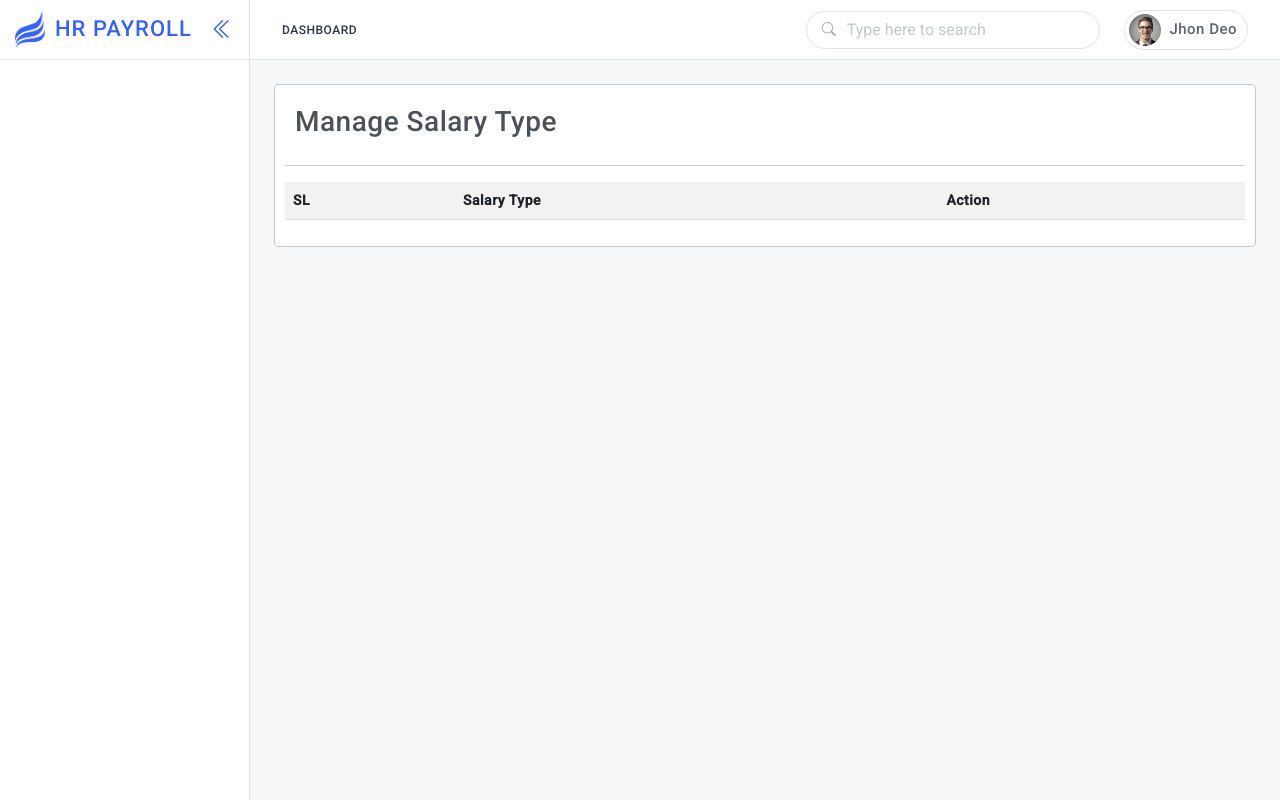
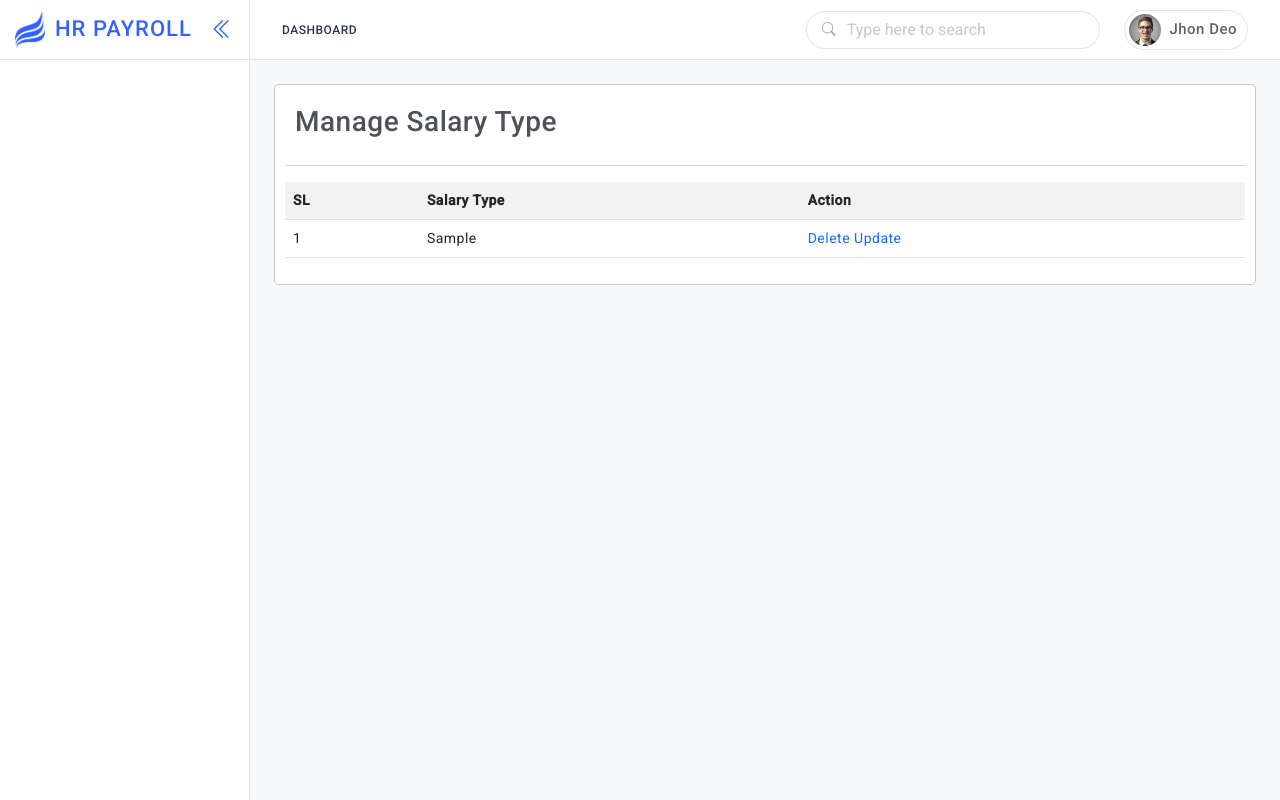
Before and after one commit to friends-team-isdb/HR_Payroll, a PHP site: page /salaryTypeManage.php in a window 1280 px wide. Run offline with PHP 8.4, Linux system fonts and the light colour scheme; tables that the repository leaves empty hold one stand-in row (values such as "Sample post"); lists and menus that the app fills with data are empty; some libraries are stand-ins or nearby versions.

Commit message:
Update salaryTypeManage.php

```diff
--- a/salaryTypeManage.php
+++ b/salaryTypeManage.php
@@ -78,7 +78,22 @@
                 <th>Salary Type</th>
                 <th>Action</th>
               </tr>
-
+                <?php
+                    include 'connect.php';
+		    $n=1;
+                    $sql="SELECT * FROM salary_type";
+                    $qurey=mysqli_query($conn,$sql);
+		    while($row= mysqli_fetch_array($qurey)){
+		?>
+		    <tr>
+		        <td><?php echo $n++?></td>
+		        <td><?php echo $row[1]?></td>
+		        <td>
+		            <a href="delete.php?aid=<?php echo $row[0]?>">Delete</a>
+		            <a href="update.php?aid=<?php echo $row[0]?>">Update</a>
+		        </td>
+		    </tr>
+		    <?php }?>
             </table>
           </div>
         </div>
```
